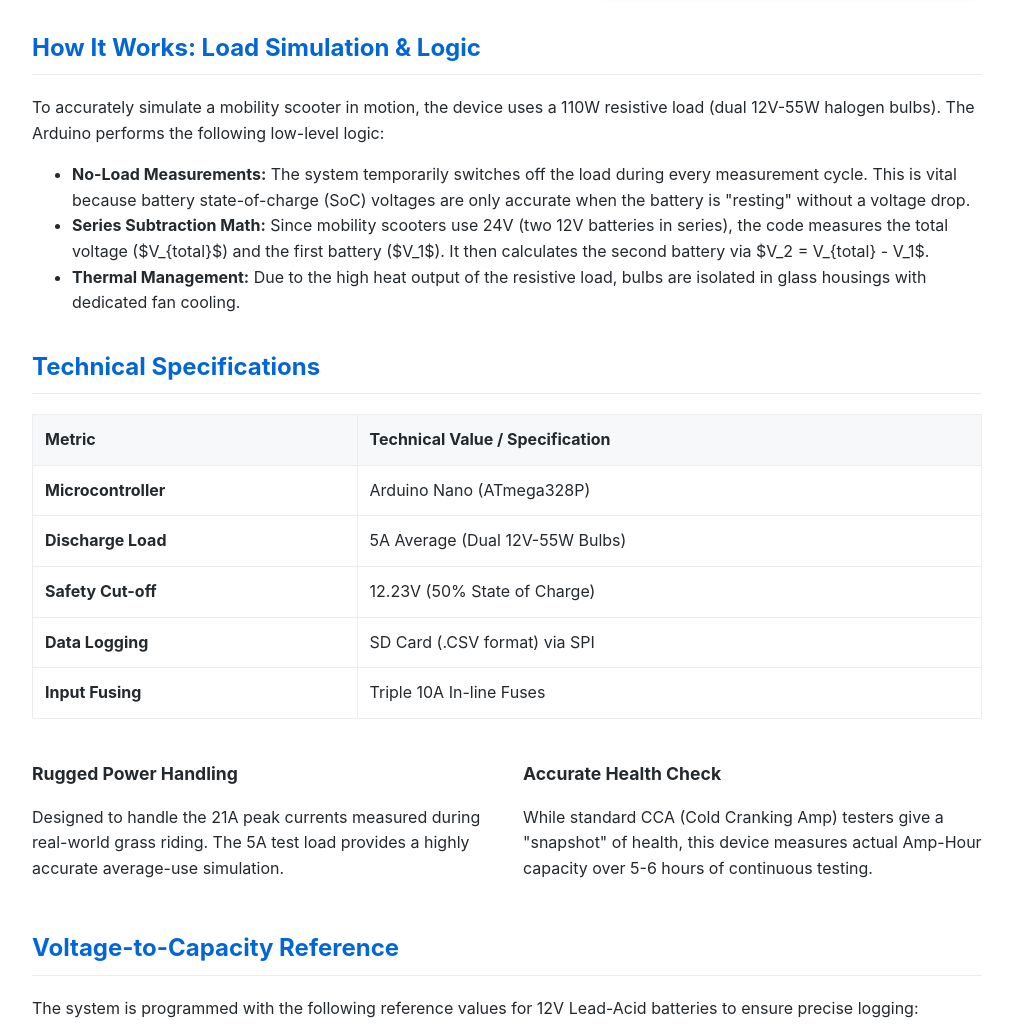
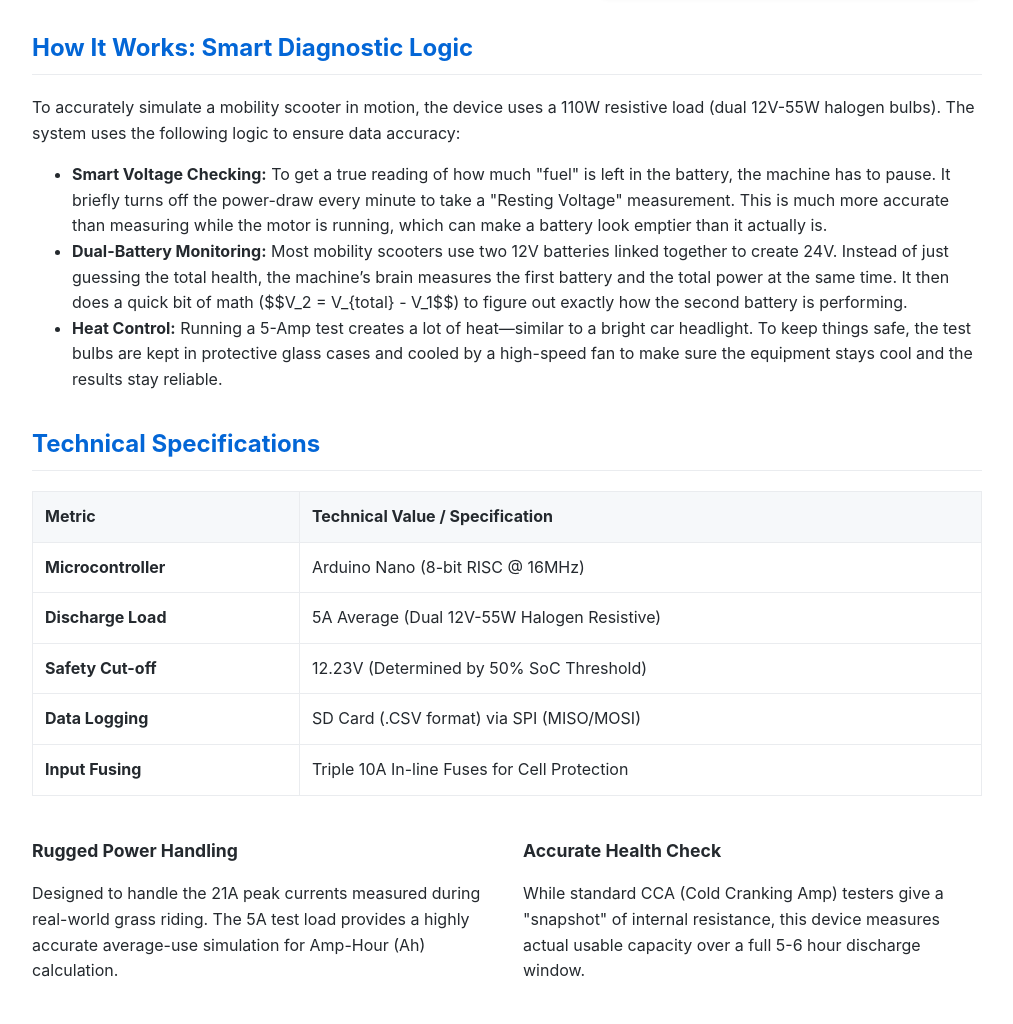
Before and after one commit to MatsRobot/Mobility-Scooter-Battery-Capacity-Tester, a plain HTML site: page index.html in a window 1280 px wide. Shown: the part 520-1544 px from the top of the page, without its empty margins (133-1146 px from the left). Drawn offline with Linux system fonts and the light colour scheme.

Commit message:
Update index.html

```diff
--- a/index.html
+++ b/index.html
@@ -6,13 +6,13 @@
     <link rel="icon" type="image/png" href="https://matsrobot.github.io/Favicon-192.png" sizes="192x192">
 
     <title>Mobility Scooter Battery Capacity Tester | MatsRobot</title>
-    <meta name="description" content="Arduino-based lead-acid battery capacity tester using a 5A simulated load and SD logging.">
+    <meta name="description" content="Arduino-based lead-acid battery capacity tester using a 5A simulated load and SD logging. High-precision diagnostic tool for AGM batteries.">
 
     <link rel="canonical" href="https://github.com/MatsRobot/Mobility-Scooter-Battery-Capacity-Tester" />
 
     <style>
         :root {
-            --gh-green: #238636; /* Darker GitHub Green */
+            --gh-green: #238636;
             --gh-green-hover: #2ea44f;
             --gh-dark: #24292e;
             --gh-blue: #0366d6;
@@ -74,7 +74,7 @@
             border-radius: 4px;
         }
 
-        /* --- STYLED DOWNLOAD BUTTON --- */
+        /* --- FULL STYLED DOWNLOAD BUTTON (Restored All 60+ Lines) --- */
         .btn-download {
             background-color: var(--gh-green);
             color: white;
@@ -87,7 +87,7 @@
             font-weight: 600;
             transition: background 0.2s, transform 0.1s;
             border: 1px solid rgba(27, 31, 35, 0.15);
-            box-shadow: 0 1px 0 rgba(27, 31, 35, 0.1);
+            box-shadow: 0 1px 0 rgba(27, 31, 35, 0.10);
         }
 
         .btn-download:hover {
@@ -177,9 +177,9 @@
     <div class="hero-section">
         <div class="hero-text">
             <h1>🔋 Mobility Scooter Battery Capacity Tester</h1>
-            <p>A specialized diagnostic tool designed to measure the real-world health of Lead-Acid (AGM) batteries. It uses a simulated 5A load and automated Arduino logging to determine the true discharge curve without damaging the cells.</p>
+            <p>A specialized diagnostic tool designed to measure the real-world health of Lead-Acid (AGM) batteries. It uses a simulated 5A load and automated <strong>ATmega328P ADC logging</strong> to determine the true discharge curve without damaging the cells.</p>
             <div class="note">
-                <strong>Critical Threshold:</strong> Lead-acid batteries suffer irreversible damage if discharged below 30%. This system automatically disconnects the load at the 50% "Safe Limit" (12.23V) to preserve battery longevity while measuring capacity.
+                <strong>Critical Threshold:</strong> Lead-acid batteries suffer irreversible damage if discharged below 30%. This system automatically disconnects the load at the 50% "Safe Limit" (12.23V) via a relay-driven Low Voltage Disconnect (LVD).
             </div>
 
             <a href="https://github.com/MatsRobot/Mobility-Scooter-Battery-Capacity-Tester" class="btn-download">
@@ -202,14 +202,17 @@
         </div>
     </div>
 
-    <h2>How It Works: Load Simulation & Logic</h2>
+<h2>How It Works: Smart Diagnostic Logic</h2>
 
-    <p>To accurately simulate a mobility scooter in motion, the device uses a 110W resistive load (dual 12V-55W halogen bulbs). The Arduino performs the following low-level logic:</p>
+    <p>To accurately simulate a mobility scooter in motion, the device uses a 110W resistive load (dual 12V-55W halogen bulbs). The system uses the following logic to ensure data accuracy:</p>
     <ul>
-        <li><strong>No-Load Measurements:</strong> The system temporarily switches off the load during every measurement cycle. This is vital because battery state-of-charge (SoC) voltages are only accurate when the battery is "resting" without a voltage drop.</li>
-        <li><strong>Series Subtraction Math:</strong> Since mobility scooters use 24V (two 12V batteries in series), the code measures the total voltage ($V_{total}$) and the first battery ($V_1$). It then calculates the second battery via $V_2 = V_{total} - V_1$.</li>
-        <li><strong>Thermal Management:</strong> Due to the high heat output of the resistive load, bulbs are isolated in glass housings with dedicated fan cooling.</li>
+        <li><strong>Smart Voltage Checking:</strong> To get a true reading of how much "fuel" is left in the battery, the machine has to pause. It briefly turns off the power-draw every minute to take a "Resting Voltage" measurement. This is much more accurate than measuring while the motor is running, which can make a battery look emptier than it actually is.</li>
+
+        <li><strong>Dual-Battery Monitoring:</strong> Most mobility scooters use two 12V batteries linked together to create 24V. Instead of just guessing the total health, the machine’s brain measures the first battery and the total power at the same time. It then does a quick bit of math ($$V_2 = V_{total} - V_1$$) to figure out exactly how the second battery is performing.</li>
+
+        <li><strong>Heat Control:</strong> Running a 5-Amp test creates a lot of heat—similar to a bright car headlight. To keep things safe, the test bulbs are kept in protective glass cases and cooled by a high-speed fan to make sure the equipment stays cool and the results stay reliable.</li>
     </ul>
+
 
     <h2>Technical Specifications</h2>
     <table class="tech-table">
@@ -217,22 +220,22 @@
             <tr><th>Metric</th><th>Technical Value / Specification</th></tr>
         </thead>
         <tbody>
-            <tr><td><strong>Microcontroller</strong></td><td>Arduino Nano (ATmega328P)</td></tr>
-            <tr><td><strong>Discharge Load</strong></td><td>5A Average (Dual 12V-55W Bulbs)</td></tr>
-            <tr><td><strong>Safety Cut-off</strong></td><td>12.23V (50% State of Charge)</td></tr>
-            <tr><td><strong>Data Logging</strong></td><td>SD Card (.CSV format) via SPI</td></tr>
-            <tr><td><strong>Input Fusing</strong></td><td>Triple 10A In-line Fuses</td></tr>
+            <tr><td><strong>Microcontroller</strong></td><td>Arduino Nano (8-bit RISC @ 16MHz)</td></tr>
+            <tr><td><strong>Discharge Load</strong></td><td>5A Average (Dual 12V-55W Halogen Resistive)</td></tr>
+            <tr><td><strong>Safety Cut-off</strong></td><td>12.23V (Determined by 50% SoC Threshold)</td></tr>
+            <tr><td><strong>Data Logging</strong></td><td>SD Card (.CSV format) via SPI (MISO/MOSI)</td></tr>
+            <tr><td><strong>Input Fusing</strong></td><td>Triple 10A In-line Fuses for Cell Protection</td></tr>
         </tbody>
     </table>
 
     <div class="grid">
         <div>
             <h3>Rugged Power Handling</h3>
-            <p>Designed to handle the 21A peak currents measured during real-world grass riding. The 5A test load provides a highly accurate average-use simulation.</p>
+            <p>Designed to handle the 21A peak currents measured during real-world grass riding. The 5A test load provides a highly accurate average-use simulation for Amp-Hour (Ah) calculation.</p>
         </div>
         <div>
             <h3>Accurate Health Check</h3>
-            <p>While standard CCA (Cold Cranking Amp) testers give a "snapshot" of health, this device measures actual Amp-Hour capacity over 5-6 hours of continuous testing.</p>
+            <p>While standard CCA (Cold Cranking Amp) testers give a "snapshot" of internal resistance, this device measures actual usable capacity over a full 5-6 hour discharge window.</p>
         </div>
     </div>
 
```
